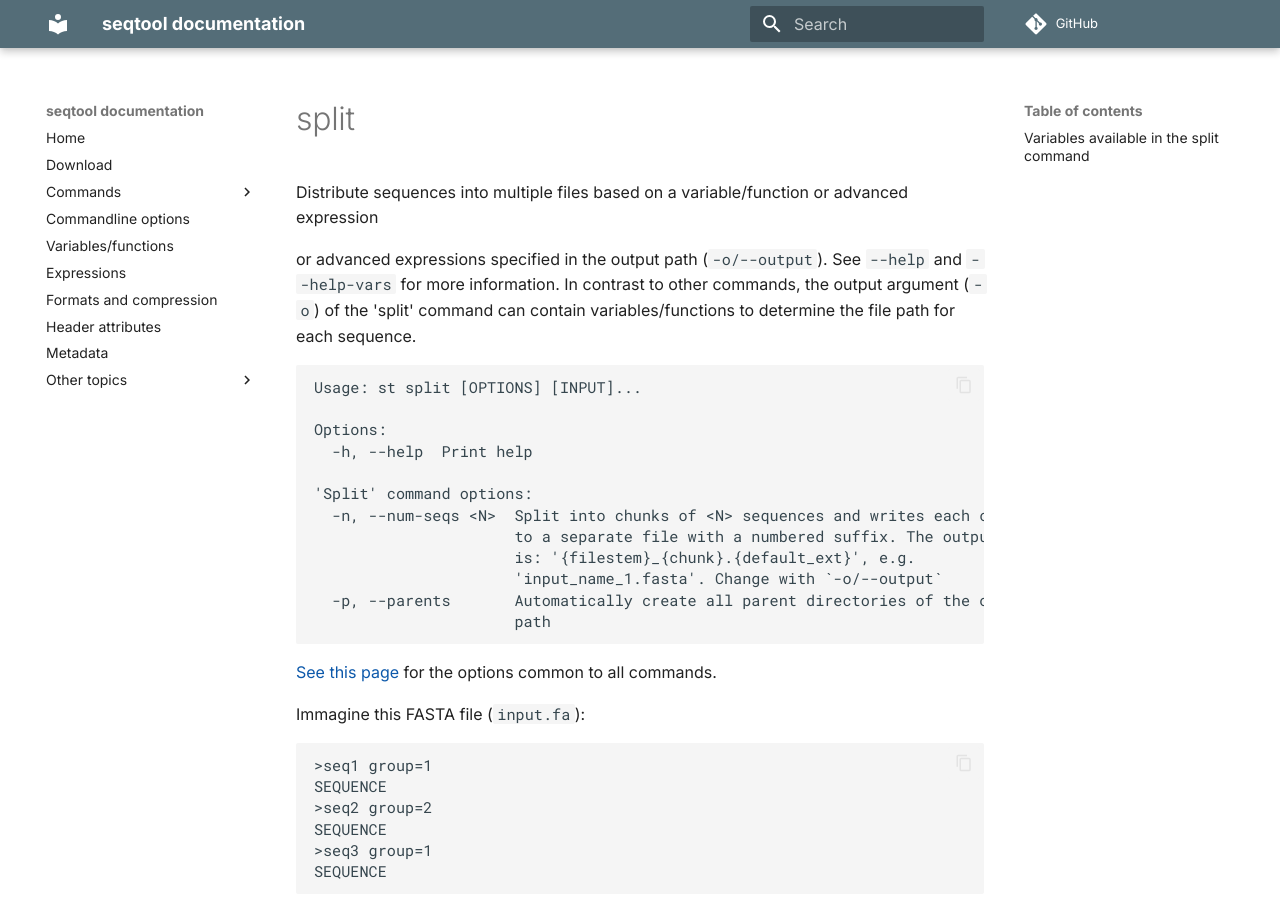
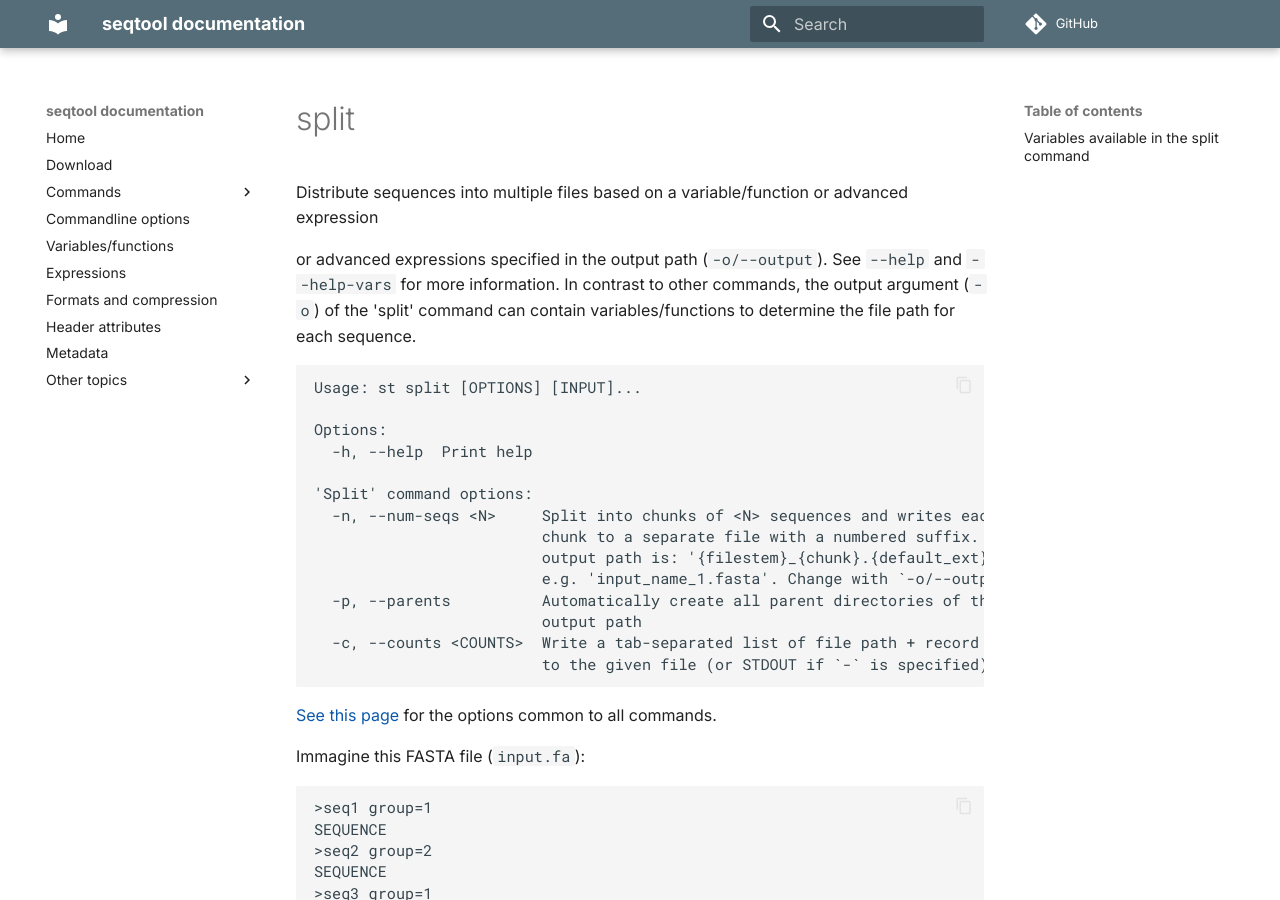
Before and after one commit to markschl/seqtool-docs, an MkDocs documentation site: the page built from docs/split.md, in a window 1280 px wide and 900 px high. Built offline with MkDocs 1.6.1 and Material for MkDocs 9.7.7, drawn with Linux system fonts in a browser that asks for light colours; comment, search, counter and statistics services are not loaded.

Commit message:
update command docs

````diff
--- a/docs/split.md
+++ b/docs/split.md
@@ -16,12 +16,14 @@ Options:
   -h, --help  Print help
 
 'Split' command options:
-  -n, --num-seqs <N>  Split into chunks of <N> sequences and writes each chunk
-                      to a separate file with a numbered suffix. The output path
-                      is: '{filestem}_{chunk}.{default_ext}', e.g.
-                      'input_name_1.fasta'. Change with `-o/--output`
-  -p, --parents       Automatically create all parent directories of the output
-                      path
+  -n, --num-seqs <N>     Split into chunks of <N> sequences and writes each
+                         chunk to a separate file with a numbered suffix. The
+                         output path is: '{filestem}_{chunk}.{default_ext}',
+                         e.g. 'input_name_1.fasta'. Change with `-o/--output`
+  -p, --parents          Automatically create all parent directories of the
+                         output path
+  -c, --counts <COUNTS>  Write a tab-separated list of file path + record count
+                         to the given file (or STDOUT if `-` is specified)
 ```
 [See this page](opts.md) for the options common to all commands.
 
````
Also changed, not shown: docs/opts.md (+5 -0 lines).
